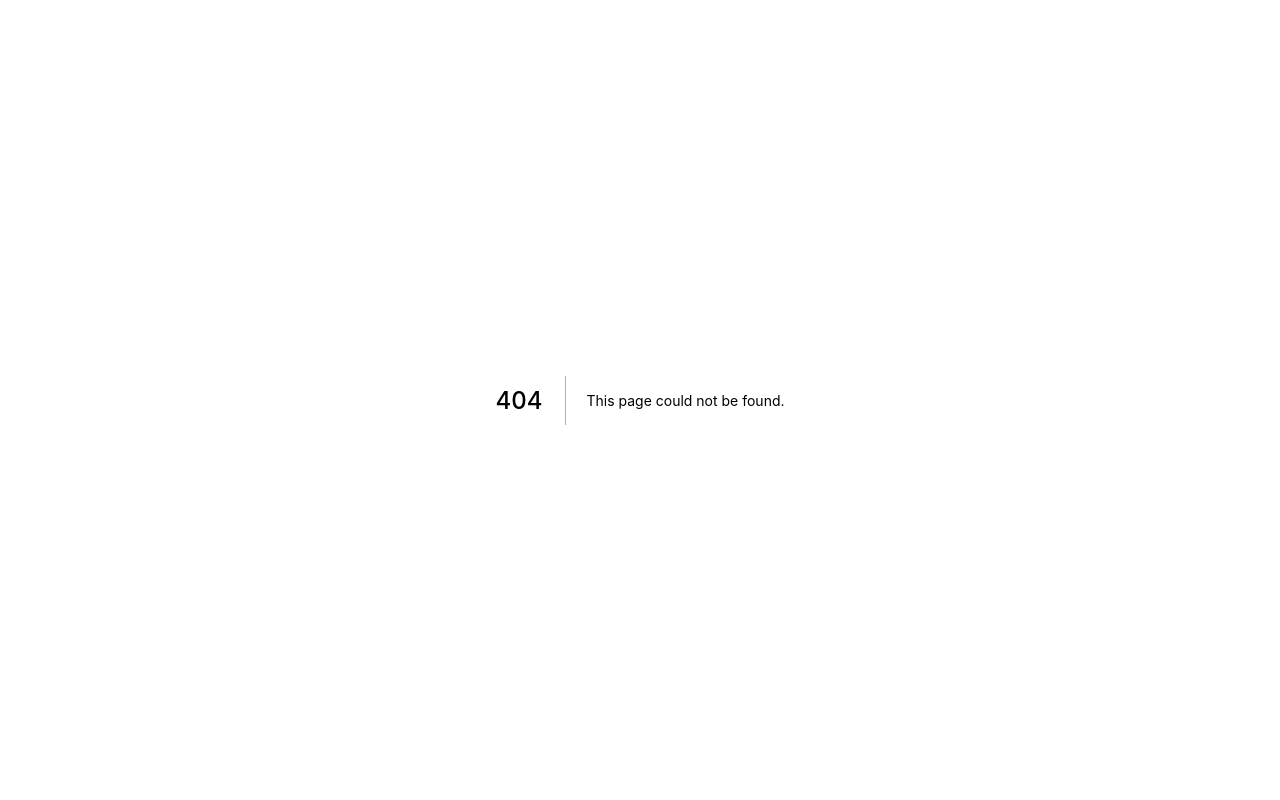
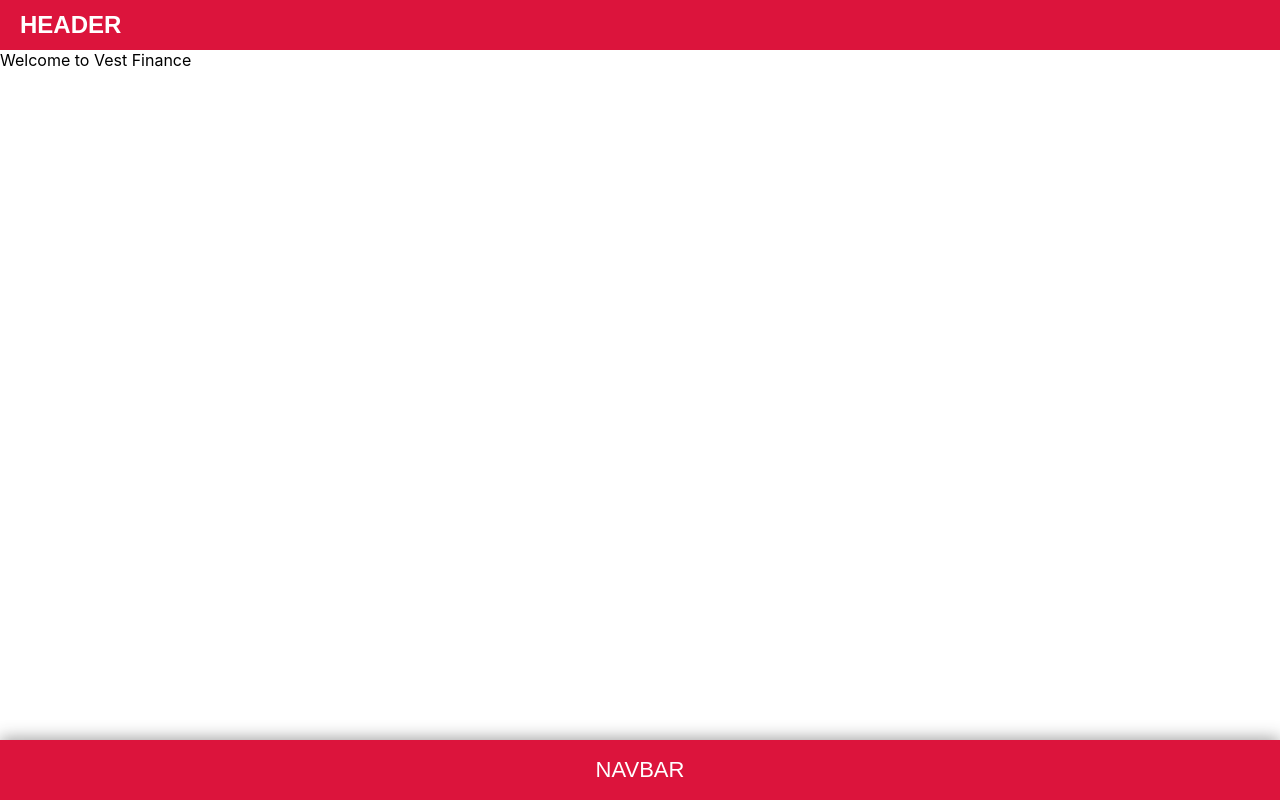
Before and after one commit to BenSparksCode/vest-finance-frontend, a Next.js app: page /dashboard in a window 1280 px wide. Before the commit this address had no page. Built offline with nearby package versions, Linux system fonts and the light colour scheme.

Commit message:
Cleaned up styles mess. Thing renders now

```diff
--- a/components/Header.js
+++ b/components/Header.js
@@ -1,15 +1,3 @@
-import { css } from "styled-jsx/css";
-
-const Header = () => (
-  <div className="Header">
-    HEADER
-    <style css>{`
-      background-color: blue;
-      color: white;
-      width: 100%;
-      height: 50px;
-    `}</style>
-  </div>
-);
+const Header = () => <div className="Header">HEADER</div>;
 
 export default Header;
--- a/components/Layout.js
+++ b/components/Layout.js
@@ -1,5 +1,3 @@
-import { css } from "styled-jsx/css";
-
 import Head from "next/head";
 
 import Header from "./Header";
@@ -16,42 +14,6 @@ const Layout = (props) => (
     <Header />
     <div className="Content">{props.children}</div>
     <NavBar />
-    <style css global="true">{`
-      * {
-        box-sizing: border-box;
-      }
-
-      html,
-      body,
-      #__next {
-        height: 100%;
-        width: 100%;
-      }
-
-      body {
-        margin: 0;
-        padding: 0;
-        font-family: -apple-system, BlinkMacSystemFont, "Segoe UI", "Roboto",
-          "Oxygen", "Ubuntu", "Cantarell", "Fira Sans", "Droid Sans",
-          "Helvetica Neue", sans-serif;
-        -webkit-font-smoothing: antialiased;
-        -moz-osx-font-smoothing: grayscale;
-      }
-
-      .Layout {
-        display: flex;
-        flex-direction: column;
-        height: 100%;
-        width: 100%;
-      }
-
-      .Content {
-        flex: 1;
-        display: flex;
-        flex-direction: column;
-        font-family: Arial;
-      }
-    `}</style>
   </div>
 );
 
--- a/components/NavBar.js
+++ b/components/NavBar.js
@@ -1,15 +1,3 @@
-import { css } from "styled-jsx/css";
-
-const NavBar = () => (
-  <div className="NavBar">
-    NAVBAR
-    <style css>{`
-      background-color: red;
-      color: white;
-      width: 100%;
-      height: 60px;
-    `}</style>
-  </div>
-);
+const NavBar = () => <div className="NavBar">NAVBAR</div>;
 
 export default NavBar;
--- a/package.json
+++ b/package.json
@@ -10,7 +10,9 @@
     "next": "latest",
     "react": "17.0.2",
     "react-dom": "17.0.2",
-    "styled-jsx": "^5.0.0-beta.3"
+    "sass": "^1.45.1"
   },
-  "plugins": ["styled-jsx/babel"]
+  "plugins": [
+    "styled-jsx/babel"
+  ]
 }
--- a/pages/app.js
+++ /dev/null
@@ -1,5 +0,0 @@
-import Layout from "../components/Layout";
-
-const AppView = (props) => <Layout>{`App View`}</Layout>;
-
-export default AppView;
--- /dev/null
+++ b/pages/dashboard.js
@@ -0,0 +1,5 @@
+import Layout from "../components/Layout";
+
+const DashboardView = (props) => <Layout>{`Dashboard View`}</Layout>;
+
+export default DashboardView;
--- a/pages/index.js
+++ /dev/null
@@ -1,5 +0,0 @@
-import Layout from "../components/Layout";
-
-const Index = () => <Layout>Vest Finance</Layout>;
-
-export default Index;
--- /dev/null
+++ b/styles.scss
@@ -0,0 +1,99 @@
+* {
+  box-sizing: border-box;
+}
+
+html,
+body,
+#__next {
+  height: 100%;
+  width: 100%;
+}
+
+body {
+  margin: 0;
+  padding: 0;
+  font-family: -apple-system, BlinkMacSystemFont, "Segoe UI", "Roboto", "Oxygen",
+    "Ubuntu", "Cantarell", "Fira Sans", "Droid Sans", "Helvetica Neue",
+    sans-serif;
+  -webkit-font-smoothing: antialiased;
+  -moz-osx-font-smoothing: grayscale;
+}
+
+code {
+  font-family: source-code-pro, Menlo, Monaco, Consolas, "Courier New",
+    monospace;
+}
+
+#root {
+  display: flex;
+  flex-direction: column;
+}
+
+// LAYOUT
+
+.Layout {
+  flex: 1;
+  display: flex;
+  flex-direction: column;
+
+  height: 100%;
+  width: 100%;
+
+  .Content {
+    flex: 1;
+    display: flex;
+    flex-direction: column;
+  }
+}
+
+// HEADER
+
+.Header {
+  display: flex;
+  justify-content: flex-start;
+  align-items: center;
+
+  height: 50px;
+  width: 100%;
+
+  padding: 0 20px;
+
+  font-family: Arial, sans-serif;
+  font-size: 24px;
+  font-weight: bold;
+  color: white;
+  text-transform: uppercase;
+
+  background: crimson;
+
+  cursor: pointer;
+}
+
+// NAVBAR
+
+.NavBar {
+  display: flex;
+  justify-content: space-around;
+  align-items: center;
+
+  height: 60px;
+  width: 100%;
+  padding: 10px 0;
+
+  background: crimson;
+
+  font-family: Arial, sans-serif;
+  font-size: 22px;
+  color: white;
+
+  box-shadow: 0px -2px 15px rgba(50, 50, 50, 0.45);
+
+  a {
+    color: inherit;
+    text-decoration: none;
+  }
+
+  .active {
+    color: navy;
+  }
+}
```
Also changed, not shown: pages/_app.js (added, +7 -0 lines), 2 other files (tests, documents, lock files or other folders).
